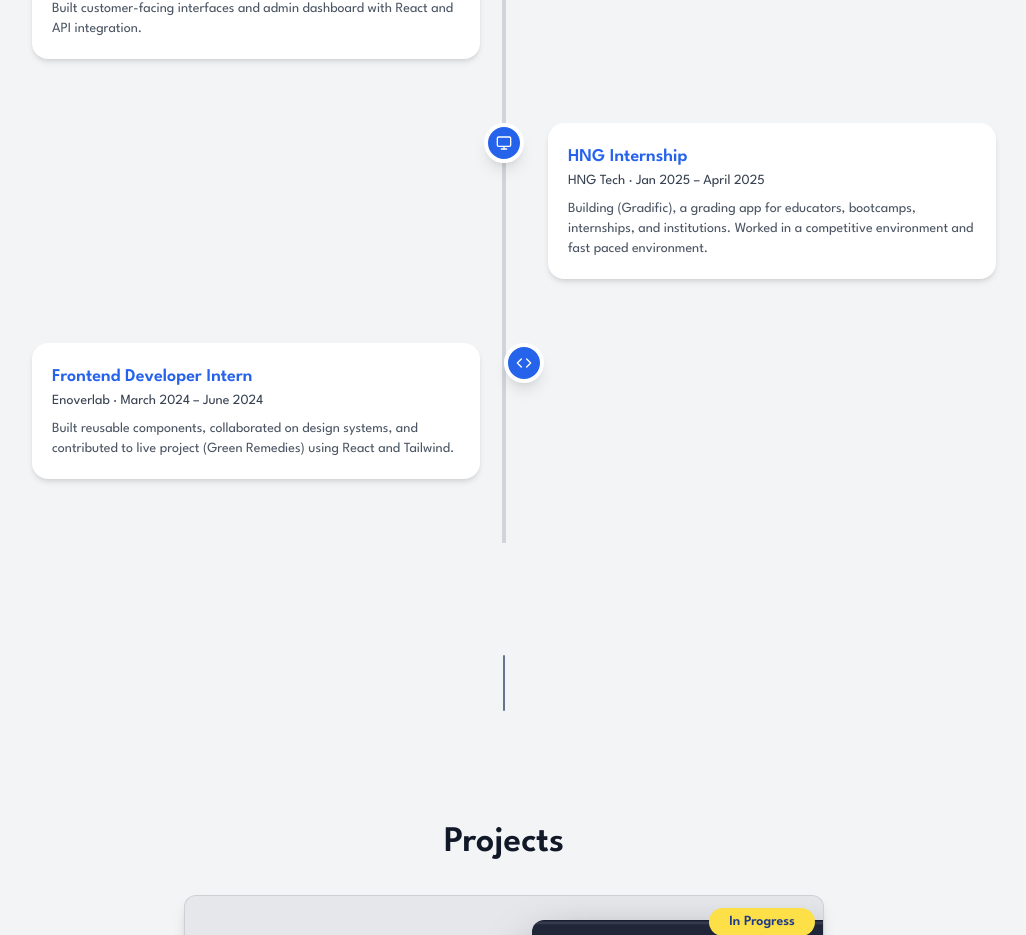
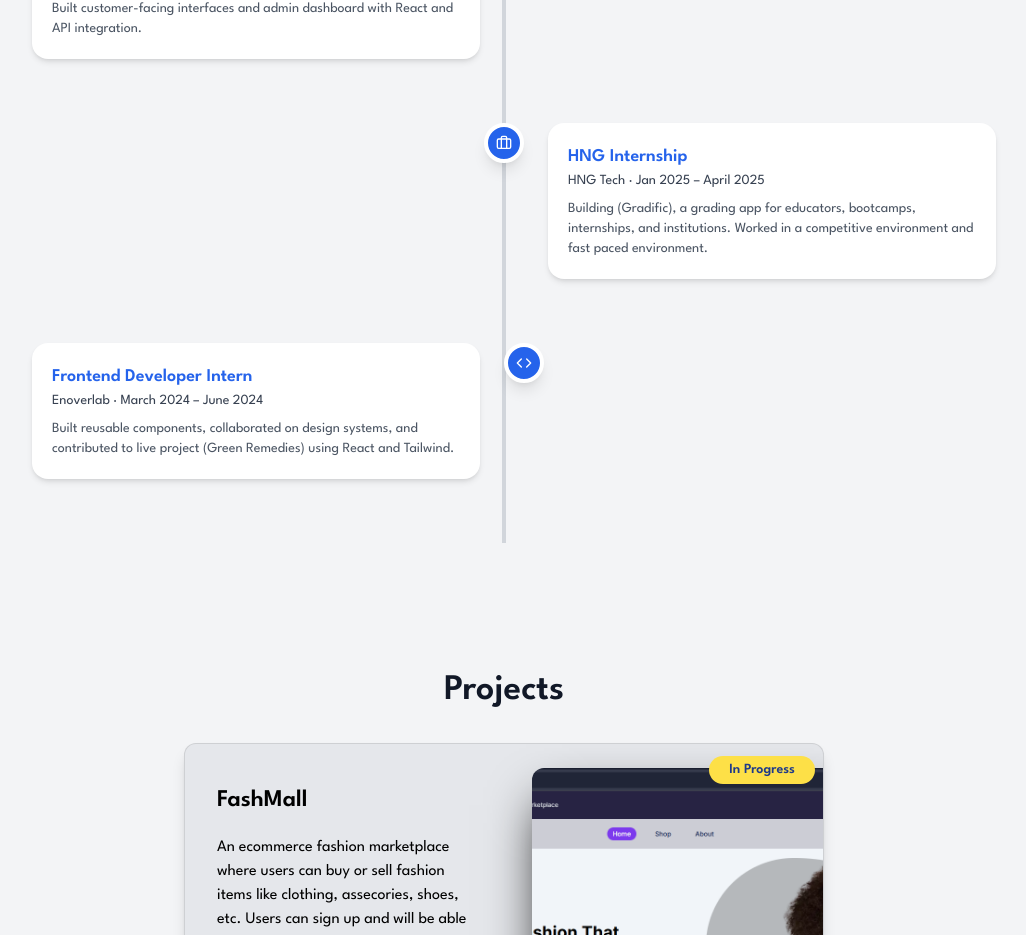
Before and after one commit to Mahmud1087/portfolio_new, a React (Vite) app: page / in a window 1280 px wide. Shown: the part 1597-2532 px from the top of the page, without its empty margins (136-1162 px from the left). Built offline with nearby package versions, Linux system fonts and the light colour scheme; a web font is replaced by a local one.

Commit message:
moved the experience data to the date file, and removed the horizontal line between experience and projects

```diff
--- a/src/App.tsx
+++ b/src/App.tsx
@@ -23,8 +23,10 @@ function App() {
           <AboutMe />
           <HorizontalLine />
           <Experience />
-          <HorizontalLine />
-          <Projects />
+          {/* <HorizontalLine /> */}
+          <div className='mt-32'>
+            <Projects />
+          </div>
           <HorizontalLine />
           <Skills />
           <HorizontalLine />
--- a/src/components/Experience.tsx
+++ b/src/components/Experience.tsx
@@ -1,46 +1,7 @@
+import { experiences } from '../libs/data';
 import { useScrollView } from '../libs/hooks';
 import Title from './Title';
 import { motion } from 'framer-motion';
-import { Briefcase, Code, Monitor } from 'lucide-react';
-
-const experiences = [
-  {
-    title: 'Frontend Developer Intern (Remote)',
-    company: 'BellBank MFB',
-    period: 'Nov 2024 – Present',
-    description:
-      'Built customer-facing interfaces and admin dashboard with React and API integration.',
-    icon: <Briefcase size={16} className='text-white' />,
-  },
-  {
-    title: 'HNG Internship',
-    company: 'HNG Tech',
-    period: 'Jan 2025 – April 2025',
-    description: (
-      <span>
-        Building (<a href='https://app.gradific.com'>Gradific</a>), a grading
-        app for educators, bootcamps, internships, and institutions. Worked in a
-        competitive environment and fast paced environment.
-      </span>
-    ),
-    icon: <Monitor size={16} className='text-white' />,
-  },
-  {
-    title: 'Frontend Developer Intern',
-    company: 'Enoverlab',
-    period: 'March 2024 – June 2024',
-    description: (
-      <span>
-        Built reusable components, collaborated on design systems, and
-        contributed to live project (
-        <a href='https://thegreenremedies.com'>Green Remedies</a>) using React
-        and Tailwind.
-      </span>
-    ),
-
-    icon: <Code size={16} className='text-white' />,
-  },
-];
 
 const timelineVariants = {
   hidden: { opacity: 0, y: 50 },
--- a/src/libs/data.tsx
+++ b/src/libs/data.tsx
@@ -8,6 +8,7 @@ import compressedImg1 from '../assets/compressed/audiophile.jpg';
 import compressedImg2 from '../assets/compressed/crappo.jpg';
 import compressedImg3 from '../assets/compressed/foodex.jpg';
 import compressedImg4 from '../assets/compressed/logisticsBlur.jpg';
+import { Briefcase, Code } from 'lucide-react';
 
 export const navMenu = [
   { id: 1, title: 'Home', link: '#' },
@@ -18,18 +19,42 @@ export const navMenu = [
   { id: 5, title: 'Contact', link: '#contact' },
 ] as const;
 
-export const experience = [
+export const experiences = [
   {
-    id: 1,
-    company: 'BellBank',
-    title: '',
-    icon: '',
+    title: 'Frontend Developer Intern (Remote)',
+    company: 'BellBank MFB',
+    period: 'Nov 2024 – Present',
+    description:
+      'Built customer-facing interfaces and admin dashboard with React and API integration.',
+    icon: <Briefcase size={16} className='text-white' />,
   },
   {
-    id: 2,
-    company: '',
-    title: '',
-    icon: '',
+    title: 'HNG Internship',
+    company: 'HNG Tech',
+    period: 'Jan 2025 – April 2025',
+    description: (
+      <span>
+        Building (<a href='https://app.gradific.com'>Gradific</a>), a grading
+        app for educators, bootcamps, internships, and institutions. Worked in a
+        competitive environment and fast paced environment.
+      </span>
+    ),
+    icon: <Briefcase size={16} className='text-white' />,
+  },
+  {
+    title: 'Frontend Developer Intern',
+    company: 'Enoverlab',
+    period: 'March 2024 – June 2024',
+    description: (
+      <span>
+        Built reusable components, collaborated on design systems, and
+        contributed to live project (
+        <a href='https://thegreenremedies.com'>Green Remedies</a>) using React
+        and Tailwind.
+      </span>
+    ),
+
+    icon: <Code size={16} className='text-white' />,
   },
 ];
 
```
